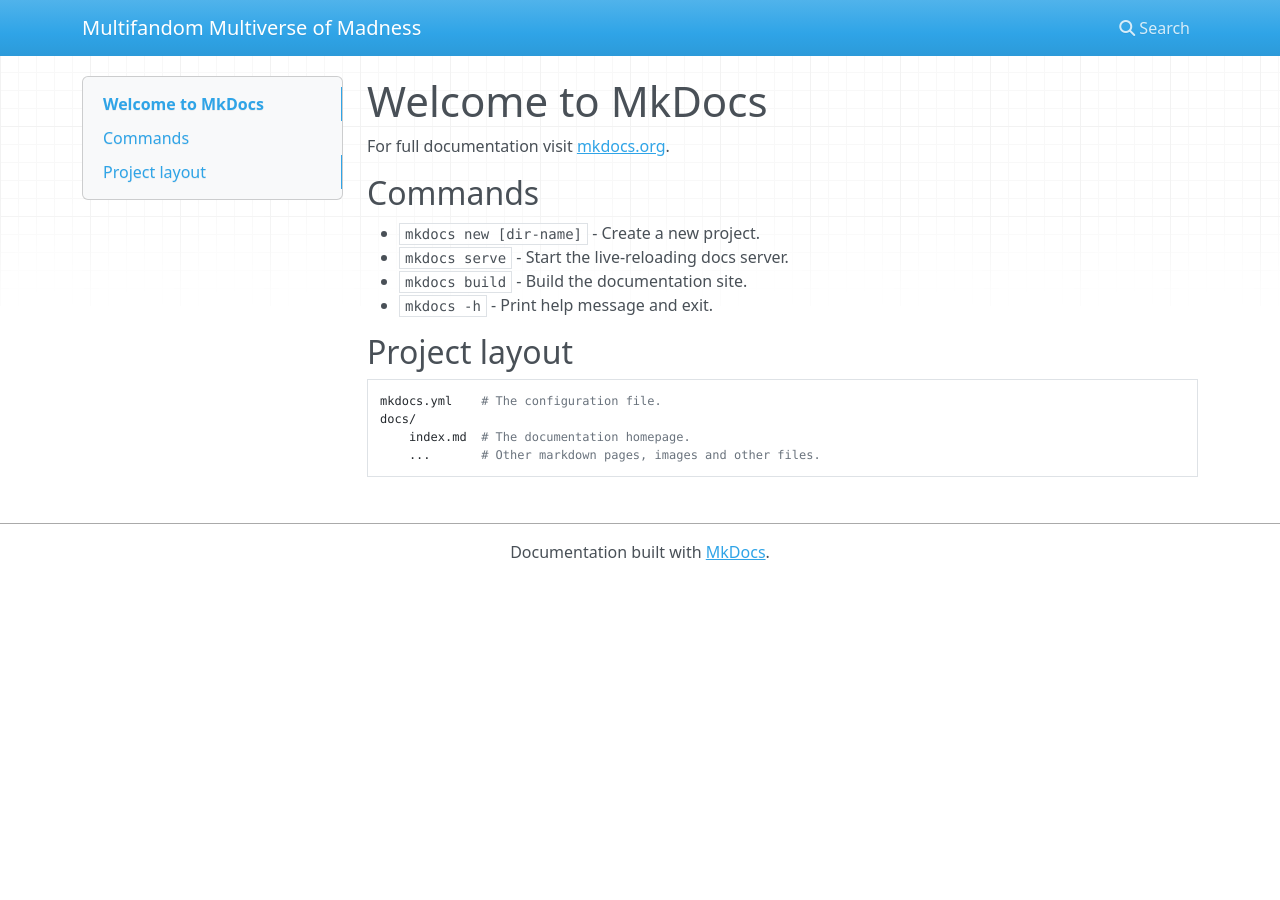
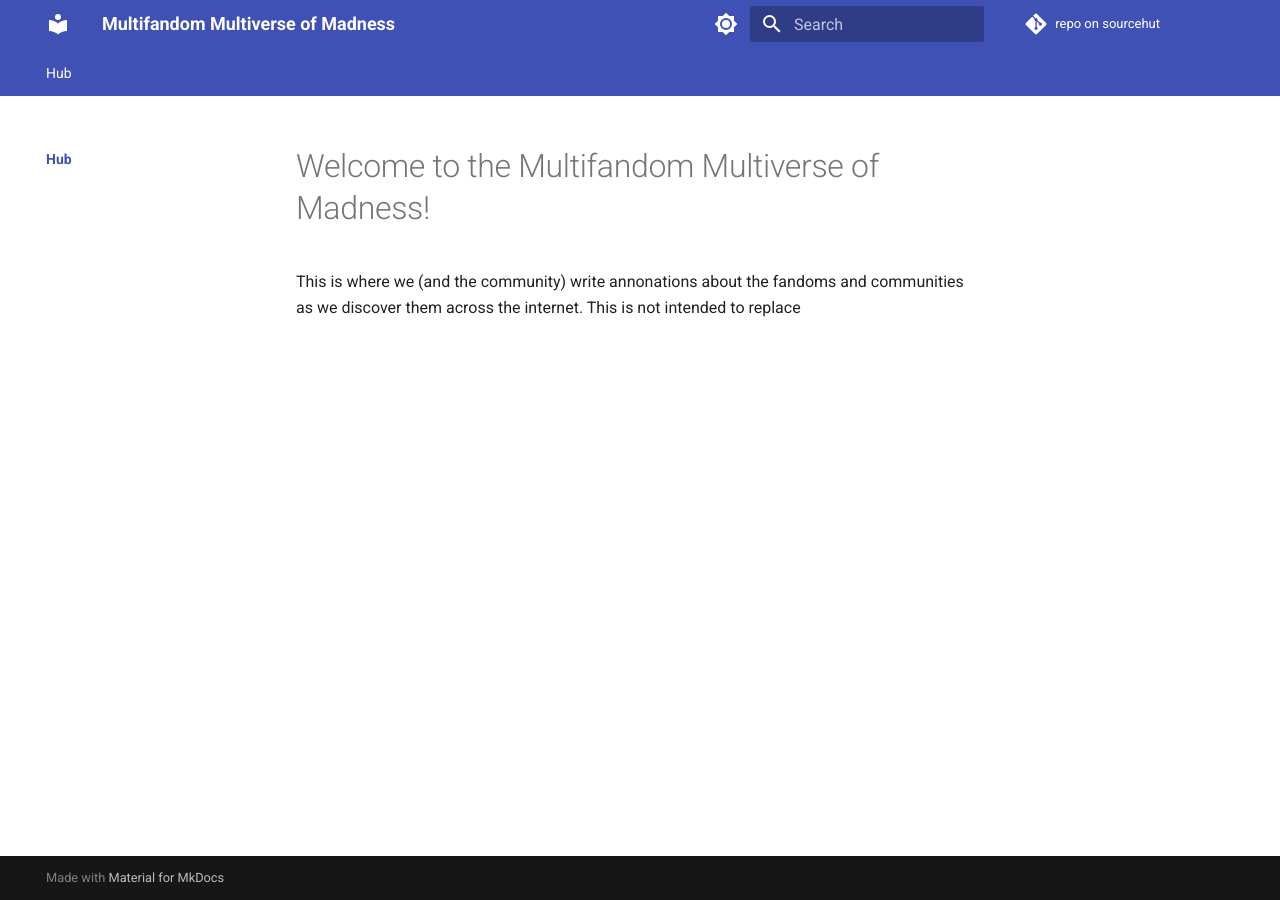
Before and after one commit to lorebooks-wiki/multifandom-multiverse-wiki, an MkDocs documentation site: the page built from docs/index.md, in a window 1280 px wide. Built offline with MkDocs 1.6.1 and Material for MkDocs 9.7.7, drawn with Linux system fonts in a browser that asks for light colours; nearby versions of some CDN libraries.

Commit message:
docs(global): replace boilerplate content and config
Signed-off-by: Andrei Jiroh Halili <ajhalili2006@gmail.com>

```diff
--- /dev/null
+++ b/.gitpod.yml
@@ -0,0 +1,5 @@
+ports:
+- port: 8000
+tasks:
+- init: python3 -m venv .venv && ./.venv/bin/pip3 install -r requirements.txt
+  command: ./.venv/bin/mkdocs serve
--- a/docs/index.md
+++ b/docs/index.md
@@ -1,17 +1,8 @@
-# Welcome to MkDocs
+---
+title: Home
+---
+# Welcome to the Multifandom Multiverse of Madness!
 
-For full documentation visit [mkdocs.org](https://www.mkdocs.org).
-
-## Commands
-
-* `mkdocs new [dir-name]` - Create a new project.
-* `mkdocs serve` - Start the live-reloading docs server.
-* `mkdocs build` - Build the documentation site.
-* `mkdocs -h` - Print help message and exit.
-
-## Project layout
-
-    mkdocs.yml    # The configuration file.
-    docs/
-        index.md  # The documentation homepage.
-        ...       # Other markdown pages, images and other files.
+This is where we (and the community) write annonations about the fandoms
+and communities as we discover them across the internet. This is not intended to
+replace
--- a/mkdocs.yml
+++ b/mkdocs.yml
@@ -1 +1,101 @@
+# Project information
 site_name: Multifandom Multiverse of Madness
+site_url: https://multifandom-multiverse.lorebooks.eu.org
+site_author: Recap Time Squad and contributors
+site_description: >-
+  An meta
+
+# Repository
+repo_name: repo on sourcehut
+repo_url: https://git.sr.ht/~ajhalili2006/multifandom-multiverse
+
+# Configuration
+theme:
+  name: material
+  #custom_dir: docs/.overrides
+  features:
+    - announce.dismiss
+    - content.action.edit
+    - content.action.view
+    - content.code.annotate
+    - content.code.copy
+    # - content.tabs.link
+    - content.tooltips
+    # - header.autohide
+    # - navigation.expand
+    - navigation.footer
+    - navigation.indexes
+    # - navigation.instant
+    # - navigation.prune
+    - navigation.sections
+    - navigation.tabs
+    # - navigation.tabs.sticky
+    - navigation.top
+    - navigation.tracking
+    - search.highlight
+    - search.share
+    - search.suggest
+    - toc.follow
+    # - toc.integrate
+  palette:
+    - scheme: default
+      primary: indigo
+      accent: indigo
+      toggle:
+        icon: material/brightness-7
+        name: Switch to dark mode
+    - scheme: slate
+      primary: indigo
+      accent: indigo
+      toggle:
+        icon: material/brightness-4
+        name: Switch to light mode
+  font:
+    text: Roboto
+    code: Roboto Mono
+
+# Extensions
+markdown_extensions:
+  - abbr
+  - admonition
+  - attr_list
+  - def_list
+  - footnotes
+  - md_in_html
+  - toc:
+      permalink: true
+  - pymdownx.arithmatex:
+      generic: true
+  - pymdownx.betterem:
+      smart_enable: all
+  - pymdownx.caret
+  - pymdownx.details
+  - pymdownx.emoji:
+      emoji_generator: !!python/name:materialx.emoji.to_svg
+      emoji_index: !!python/name:materialx.emoji.twemoji
+  - pymdownx.highlight:
+      anchor_linenums: true
+      line_spans: __span
+      pygments_lang_class: true
+  - pymdownx.inlinehilite
+  - pymdownx.keys
+  - pymdownx.magiclink:
+      repo_url_shorthand: true
+      user: squidfunk
+      repo: mkdocs-material
+  - pymdownx.mark
+  - pymdownx.smartsymbols
+  - pymdownx.superfences:
+      custom_fences:
+        - name: mermaid
+          class: mermaid
+          format: !!python/name:pymdownx.superfences.fence_code_format
+  - pymdownx.tabbed:
+      alternate_style: true
+  - pymdownx.tasklist:
+      custom_checkbox: true
+  - pymdownx.tilde
+
+nav:
+  - Hub:
+    - Home: index.md
```
Also changed, not shown: 1 other file.
